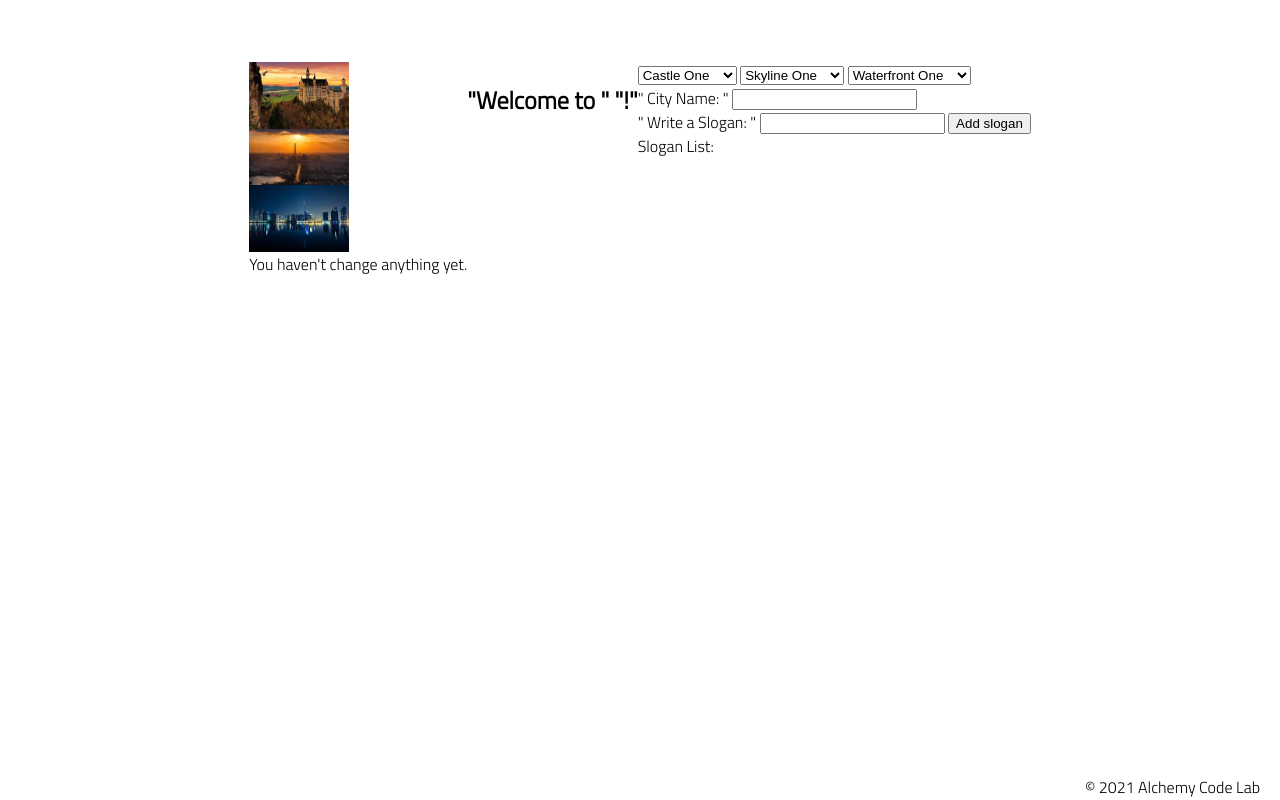
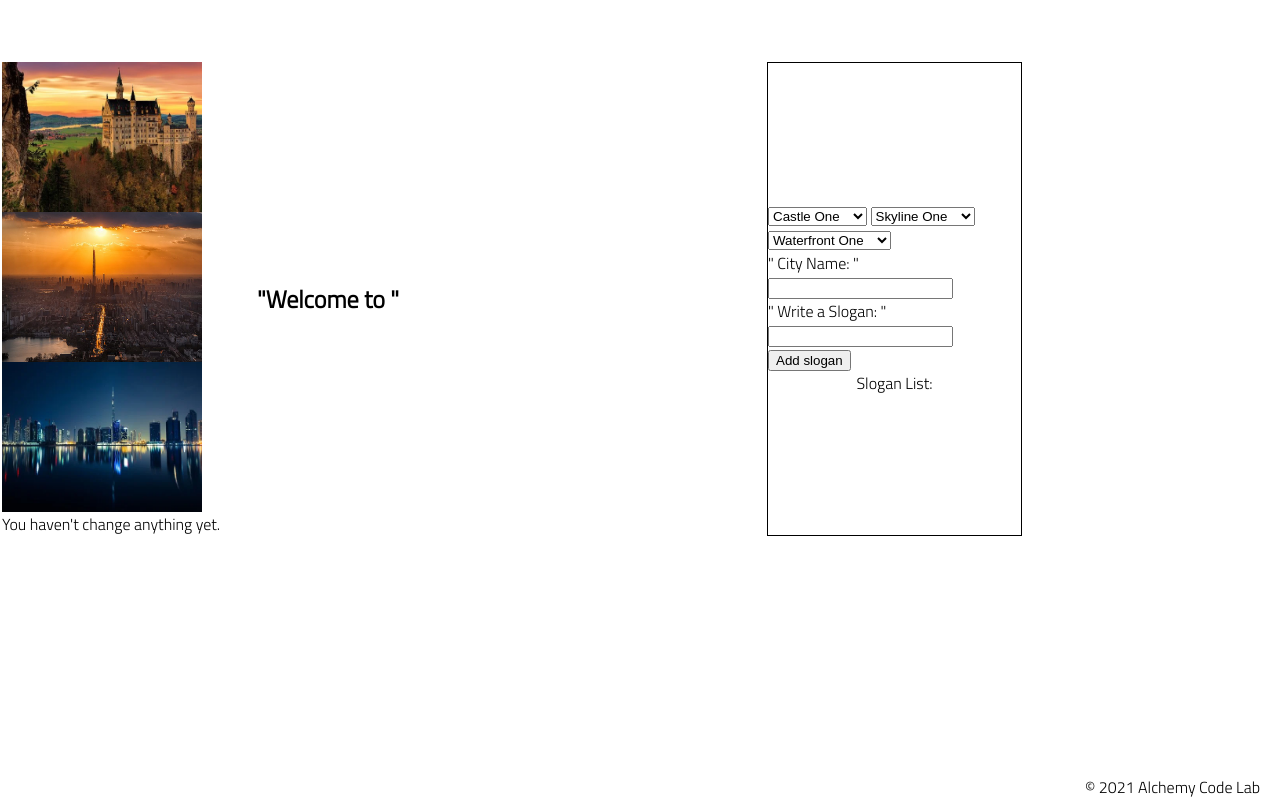
Before and after one commit to taha-amin/city-builder-deliverable, a plain HTML site: page index.html in a window 1280 px wide. Drawn offline with Linux system fonts and the light colour scheme.

Commit message:
worked some more on css file

```diff
--- a/styles/style.css
+++ b/styles/style.css
@@ -35,14 +35,13 @@ main {
     display: flex;
     flex-direction: column;
     justify-content: center;
-    align-items: center;
     margin-bottom: calc(var(--footer-height));
 }
 
 section {
     background-color: var(--color5);
     max-width: 80%;
-    display: flex;
+    display: grid;
     flex-direction: column;
     /* justify-content: center; */
     align-items: center;
@@ -51,6 +50,7 @@ section {
     margin-top: var(--gutter);
     margin-bottom: var(--gutter);
     border: solid 2px var(--color1);
+    grid-template-columns: 1fr 2fr 1fr;
 }
 
 header {
@@ -91,16 +91,25 @@ footer {
 }
 
 .city-images img {
-    width: 100px;
-    height: auto;
+    width: 200px;
+    height: 150px;
     flex-direction: row;
     display: flex;
     align-items: flex-start;
     justify-content: flex-start;
+    grid-template-columns: 1fr 1fr 1fr;
 }
 
 .main-section {
+    display: grid;
+    grid-template-columns: 1fr 2fr 1fr;
+}
+
+.user-inputs {
+    height: 100%;
+    border: solid 1px black;
     display: flex;
-    flex-direction: row;
-    align-items: flex-start;
+    justify-content: center;
+    align-items: center;
+    flex-direction: column;
 }
```
Also changed, not shown: index.html (+0 -1 lines).
